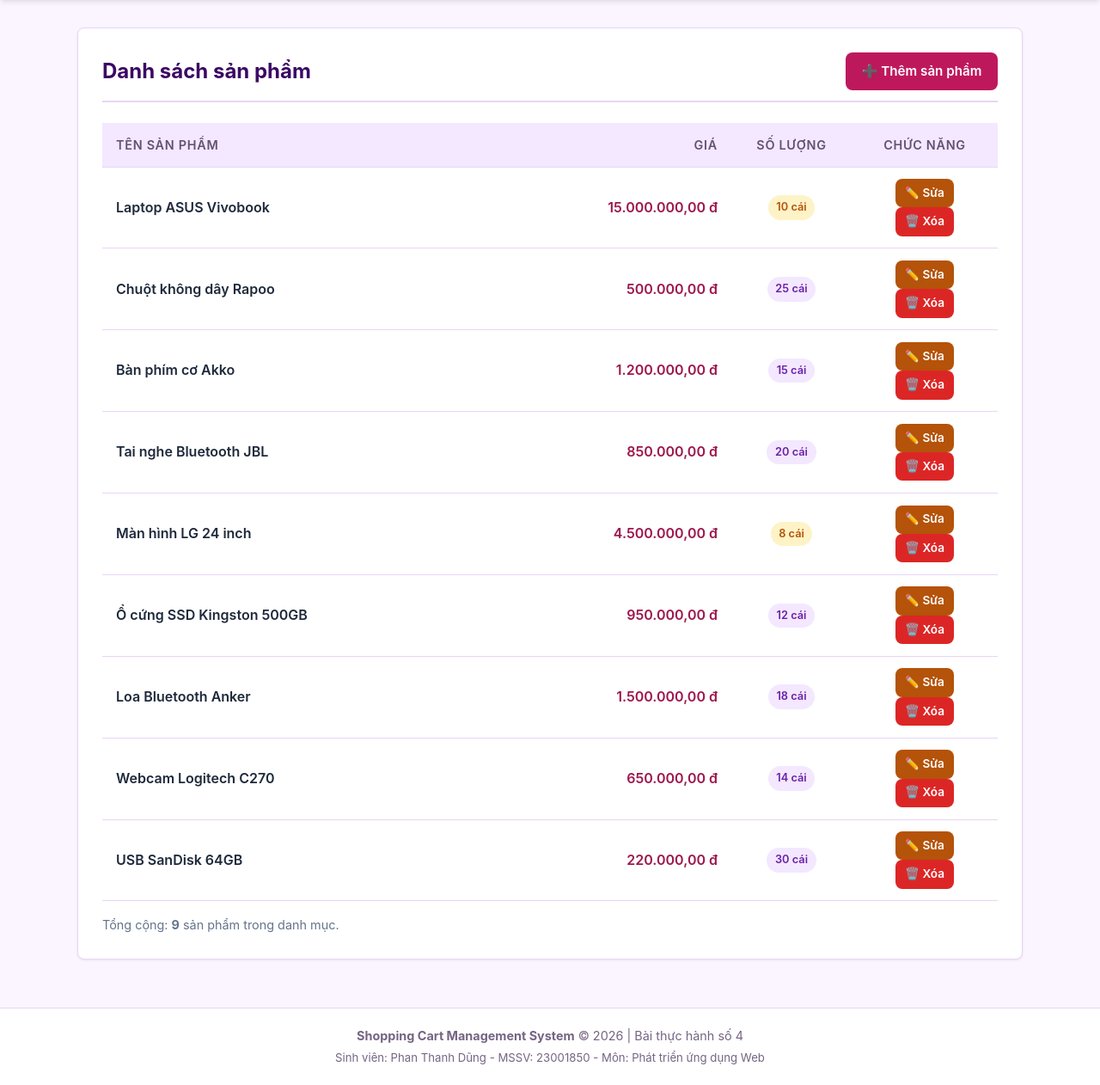
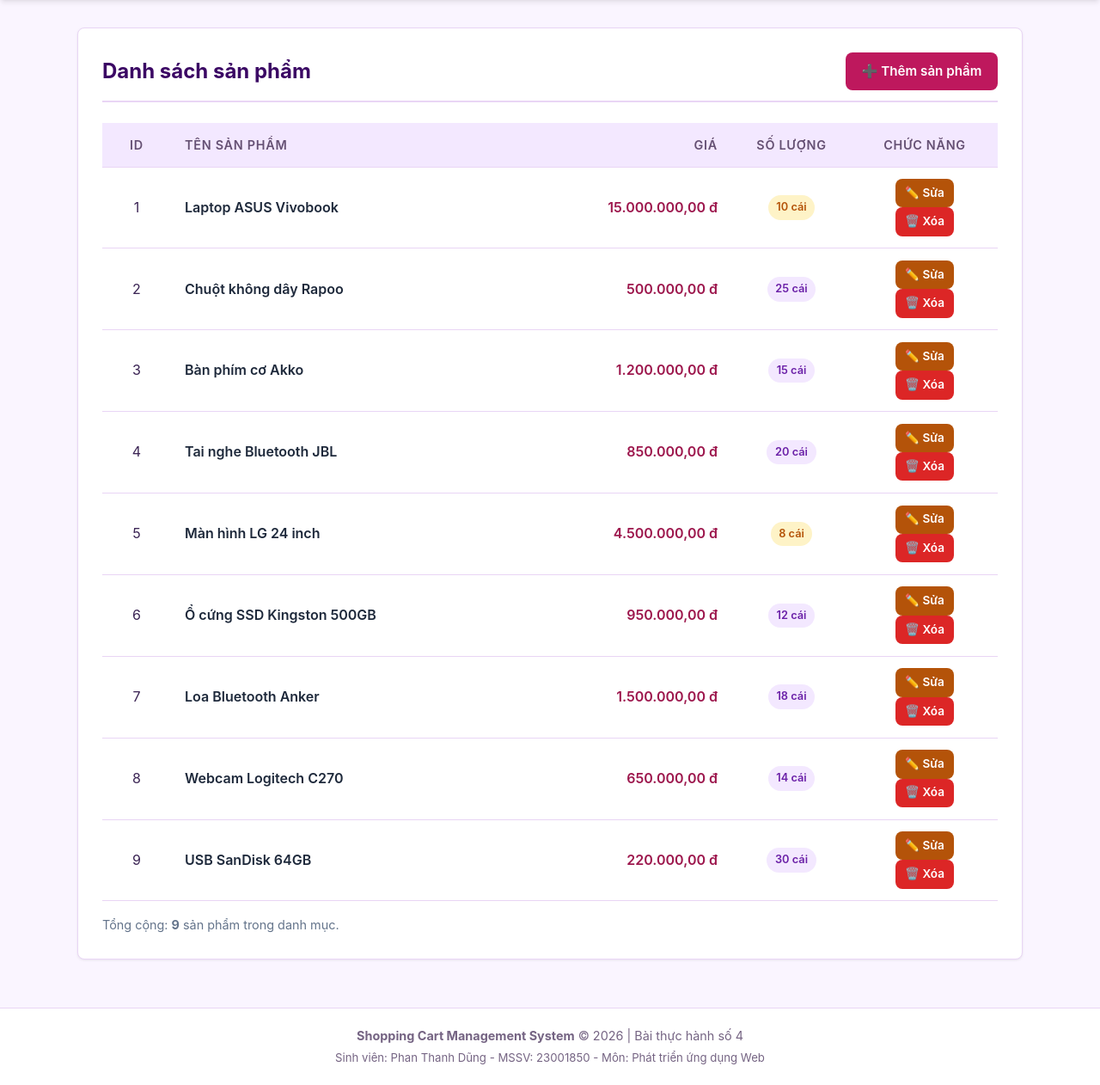
Before and after one commit to dung0611/PhanThanhDung_23001850, a PHP site: page /product_list.php in a window 1280 px wide. Shown: the part 70-1332 px from the top of the page at 86% size. Run offline with PHP 8.4, Linux system fonts and the light colour scheme; data comes from the database, SQL or seed files in the repository.

Commit message:
Show product IDs and numeric stock quantities in product list

```diff
--- a/TH_Buoi_04/product_list.php
+++ b/TH_Buoi_04/product_list.php
@@ -44,6 +44,7 @@ include __DIR__ . '/view/header.php';
             <table class="data-table">
                 <thead>
                     <tr>
+                        <th style="width: 80px;" class="text-center">ID</th>
                         <th>Tên sản phẩm</th>
                         <th style="width: 180px;" class="text-right">Giá</th>
                         <th style="width: 140px;" class="text-center">Số lượng</th>
@@ -53,6 +54,7 @@ include __DIR__ . '/view/header.php';
                 <tbody>
                     <?php foreach ($products as $prod): ?>
                         <tr>
+                            <td class="text-center"><?php echo (int)$prod['id']; ?></td>
                             <td style="font-weight: 600; color: #1e293b;">
                                 <?php echo htmlspecialchars($prod['name'], ENT_QUOTES, 'UTF-8'); ?>
                             </td>
@@ -65,7 +67,7 @@ include __DIR__ . '/view/header.php';
                                 <?php elseif ($prod['quantity'] > 0): ?>
                                     <span class="badge badge-low-stock"><?php echo (int)$prod['quantity']; ?> cái</span>
                                 <?php else: ?>
-                                    <span class="badge badge-out-stock">Hết hàng</span>
+                                    <span class="badge badge-out-stock">0 cái</span>
                                 <?php endif; ?>
                             </td>
                             <td class="text-center">
```
